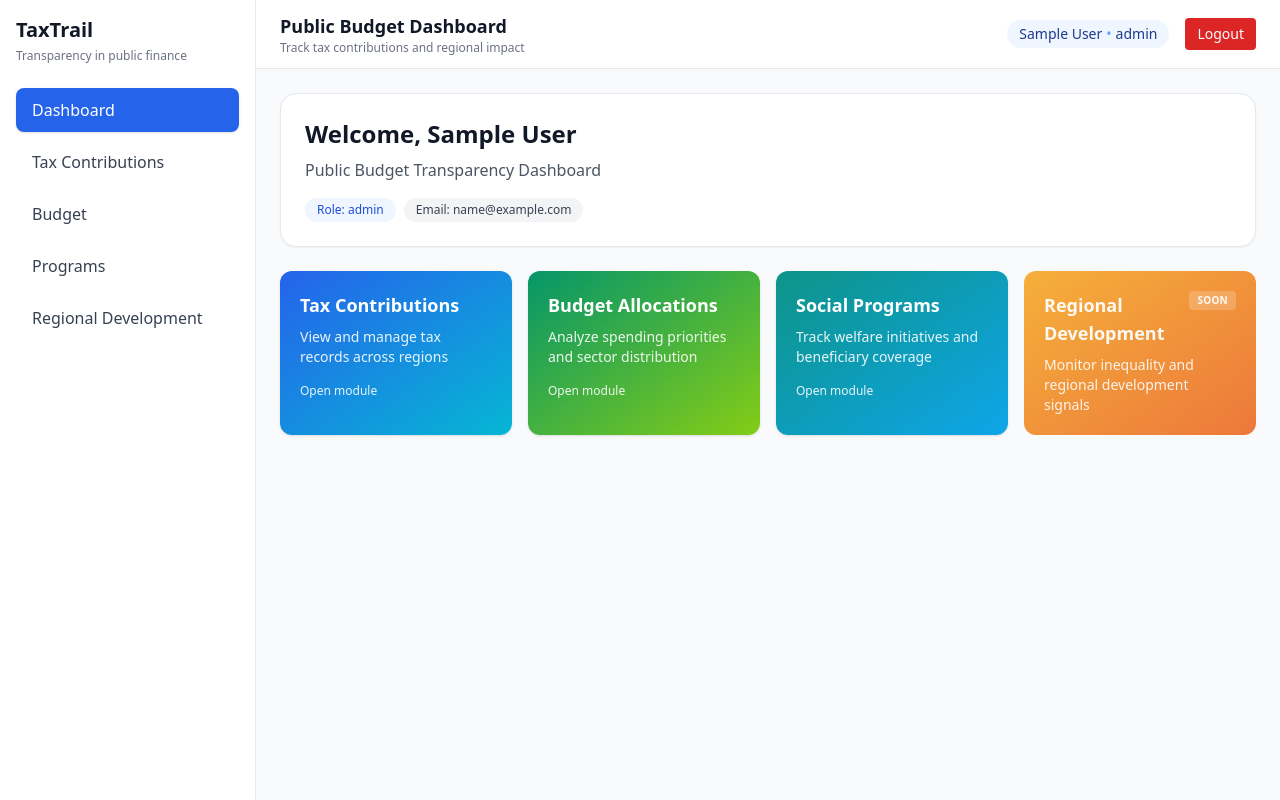
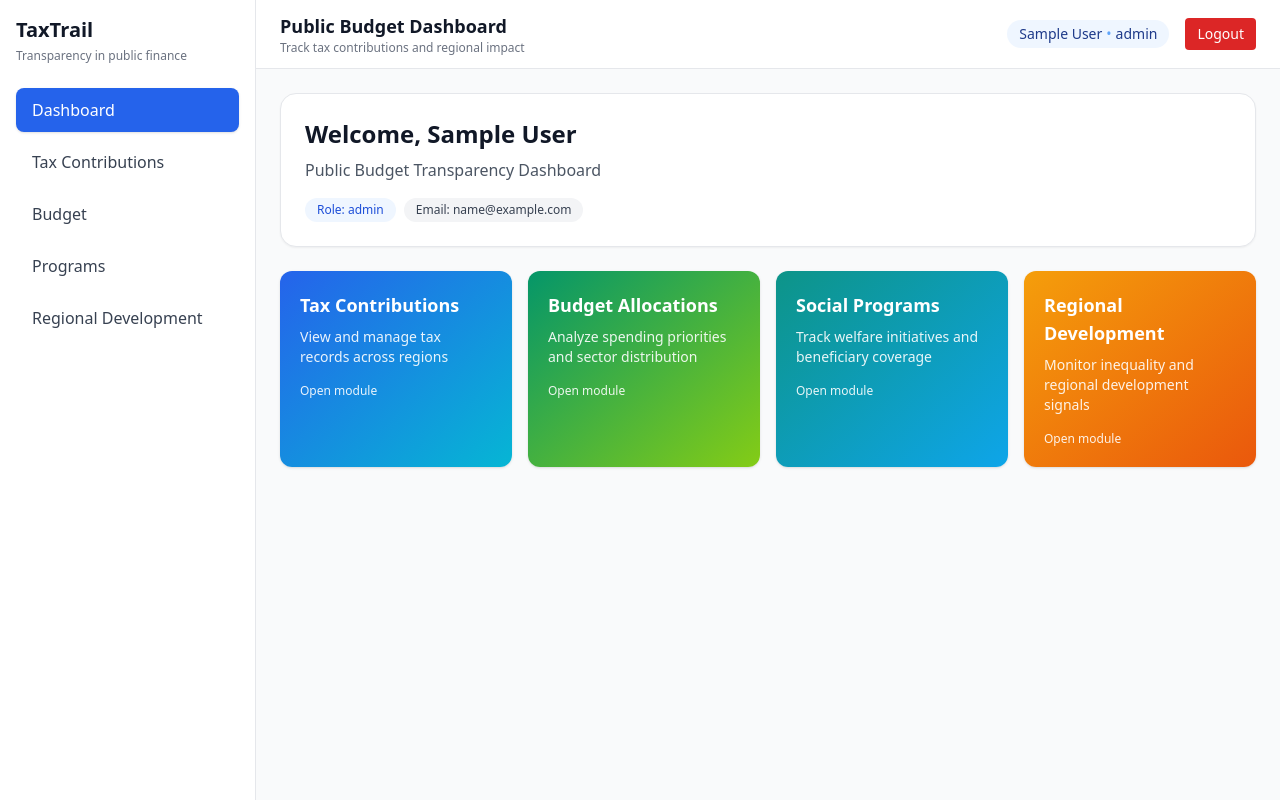
Before and after one commit to matheeshaW/TaxTrail, a React app in the folder frontend/: page /dashboard in a window 1280 px wide. Built offline with nearby package versions, Linux system fonts and the light colour scheme; no server answers; sample sign-in values are in the browser's storage; the HTML template or start-up script is replaced by a standard one.

Commit message:
fix: Enable Regional Development card on Dashboard and update routing link

```diff
--- a/frontend/src/pages/DashboardPage.jsx
+++ b/frontend/src/pages/DashboardPage.jsx
@@ -29,8 +29,8 @@ export default function DashboardPage() {
     {
       title: "Regional Development",
       description: "Monitor inequality and regional development signals",
-      link: "/development",
-      available: false,
+      link: "/regional-development",
+      available: true,
       color: "from-amber-500 to-orange-600",
     },
   ];
```
